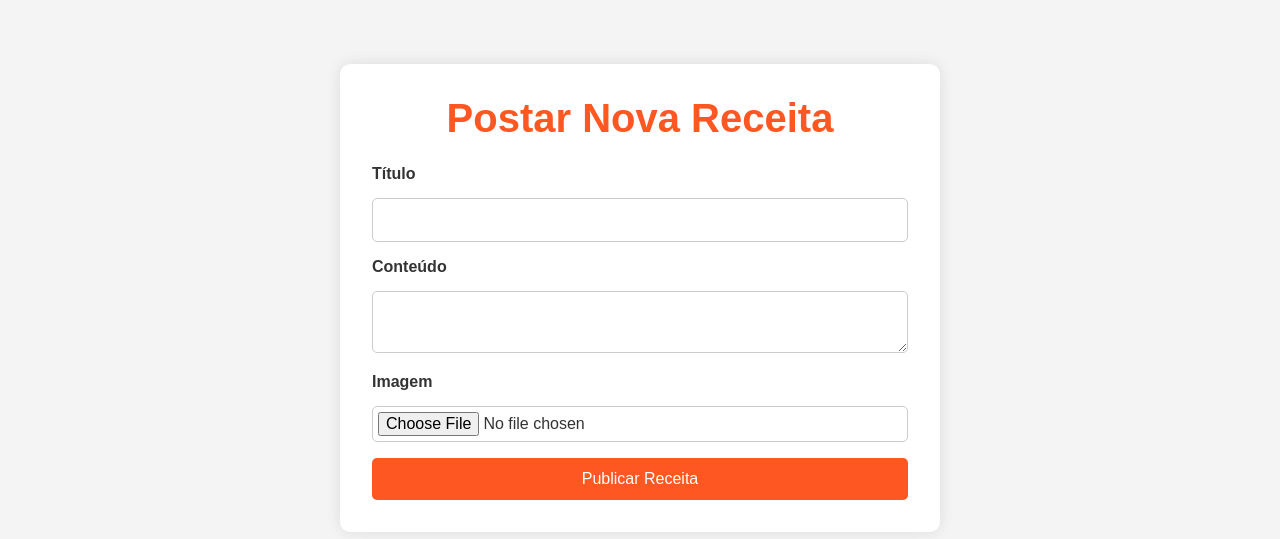
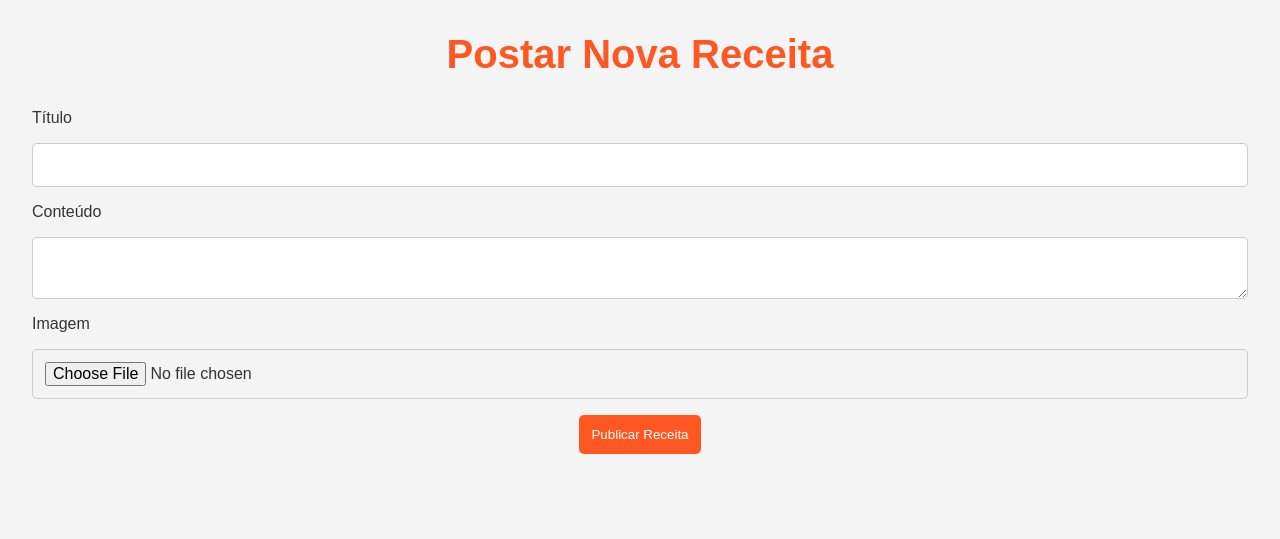
Before and after one commit to Lo-Janota/CulinaryBlog, a PHP site: page /views/post_recipe.php in a window 1280 px wide. Shown: the part 50-589 px from the top of the page. Run offline with PHP 8.4, Linux system fonts and the light colour scheme.

Commit message:
Adicionando funcionalidades e melhornando algumas funções (Versão 1.2)

```diff
--- a/assets/css/styles.css
+++ b/assets/css/styles.css
@@ -1,4 +1,4 @@
-/* Estilos base já existentes */
+/* Estilos base */
 * {
     margin: 0;
     padding: 0;
@@ -36,79 +36,123 @@ main {
     padding: 2rem;
 }
 
-/* Centralizar as receitas publicadas */
+/* Centralizar as postagens */
 .posts-container {
     max-width: 800px;
     margin: 0 auto;
     display: flex;
     flex-direction: column;
-    gap: 1.5rem;
+    gap: 2rem;
 }
 
-h1, h2 {
-    color: #ff5722;
-}
-
-/* Estilo específico para o título da página */
 h1 {
     text-align: center;
-    font-size: 2.5rem; /* Aumenta o tamanho do título */
-    margin-bottom: 2rem; /* Espaço extra abaixo do título */
+    font-size: 2.5rem;
+    margin-bottom: 2rem;
+    color: #ff5722;
 }
 
 .post {
     background-color: white;
-    margin-bottom: 1.5rem;
-    padding: 1rem;
-    border-radius: 5px;
-    box-shadow: 0 0 10px rgba(0,0,0,0.1);
-    max-width: 100%;
+    padding: 1.5rem;
+    border-radius: 10px;
+    box-shadow: 0 0 10px rgba(0, 0, 0, 0.1);
     display: flex;
     flex-direction: column;
-    align-items: center;
+    gap: 1rem;
+    position: relative;
+    text-align: center;
 }
 
-.post img {
-    max-width: 100%;
-    height: auto;
-    border-radius: 5px;
+/* Divisão entre o título e a imagem */
+.post h2 {
+    border-bottom: 2px solid #ff5722;
+    padding-bottom: 0.5rem;
+    margin-bottom: 1rem;
+    font-size: 1.75rem;
+    text-align: center;
 }
 
-/* Centralizar o botão de comentar */
-.post form {
-    margin-top: 1rem;
+/* Centralizar a descrição (conteúdo da postagem) */
+.post p {
+    font-size: 1rem;
+    margin-bottom: 1rem;
+    text-align: center;
+}
+
+/* Avaliações no canto inferior direito */
+.post .rating {
+    position: absolute;
+    bottom: 10px;
+    right: 10px;
+    font-size: 0.85rem;
+    color: #ffcc00;
+    display: flex;
+    align-items: center;
+    gap: 0.25rem;
+}
+
+/* Avaliação com estrelas pequenas */
+.rating span {
+    font-size: 1rem;
+}
+
+/* Minimalismo para o campo de seleção de avaliação */
+form select {
+    font-size: 0.85rem;  /* Fonte menor para o dropdown */
+    padding: 0.2rem;     /* Menor espaçamento interno */
+    border-radius: 5px;
+    border: 1px solid #ccc;
+    width: auto;         /* Largura ajustada ao conteúdo */
+    background-color: #f4f4f4;
+    color: #333;
+    cursor: pointer;
+}
+
+/* Formulários de avaliação e comentários */
+form {
     display: flex;
     flex-direction: column;
-    align-items: center; /* Centralizar o conteúdo do formulário */
-    width: 100%;
+    gap: 1rem;
 }
 
-form input, form textarea {
+form input, form textarea, form select {
     width: 100%;
-    padding: 10px;
-    margin: 10px 0;
+    padding: 0.75rem;
+    border-radius: 5px;
     border: 1px solid #ccc;
-    border-radius: 5px;
+    font-size: 1rem;
 }
 
-/* Botão de comentar centralizado */
 form button {
     background-color: #ff5722;
     color: white;
-    padding: 10px 20px;
+    padding: 0.75rem;
     border: none;
     border-radius: 5px;
     cursor: pointer;
-    text-align: center;
-    display: block;
-    margin: 0 auto; /* Centralizar o botão */
-    width: fit-content; /* Tamanho do botão ajustado ao texto */
+    width: fit-content;
+    margin: 0 auto;
 }
 
 form button:hover {
     background-color: #e64a19;
 }
 
+/* Divisão clara entre os comentários */
+.comment-section {
+    border-top: 2px solid #ff5722;
+    margin-top: 1.5rem;
+    padding-top: 1rem;
+}
+
+.comment-section p {
+    margin-bottom: 1rem;
+    border-bottom: 1px solid #ccc;
+    padding-bottom: 0.5rem;
+}
+
+/* Rodapé */
 footer {
     background-color: #333;
     color: white;
@@ -116,62 +160,3 @@ footer {
     padding: 1rem;
     margin-top: 2rem;
 }
-
-/* Estilo específico para a página de criação de posts */
-.post-container {
-    background-color: white;
-    max-width: 600px;
-    margin: 2rem auto;
-    padding: 2rem;
-    border-radius: 10px;
-    box-shadow: 0 0 15px rgba(0,0,0,0.1);
-}
-
-.post-container h1 {
-    text-align: center;
-    margin-bottom: 1.5rem;
-    color: #ff5722;
-}
-
-/* Estilos para campos do formulário de postagem */
-.post-container form label {
-    display: block;
-    font-weight: bold;
-    margin-bottom: 5px;
-    color: #333;
-}
-
-.post-container form input[type="text"],
-.post-container form textarea,
-.post-container form input[type="file"] {
-    width: 100%;
-    padding: 12px;
-    margin-bottom: 1rem;
-    border: 1px solid #ccc;
-    border-radius: 5px;
-    font-size: 16px;
-}
-
-/* Botão de envio para a página de postagem */
-.post-container form button {
-    width: 100%;
-    padding: 12px;
-    background-color: #ff5722;
-    border: none;
-    border-radius: 5px;
-    color: white;
-    font-size: 16px;
-    cursor: pointer;
-}
-
-.post-container form button:hover {
-    background-color: #e64a19;
-}
-
-.post-container form button:active {
-    background-color: #d84315;
-}
-
-.post-container form input[type="file"] {
-    padding: 5px;
-}
```
Also changed, not shown: comment_handler.php (+6 -9 lines), rating_handler.php (added, +18 -0 lines), views/home.php (+39 -8 lines), assets/images/Sem título.jpg (deleted), assets/js/script.js (line endings or trailing spaces), 1 other file.
